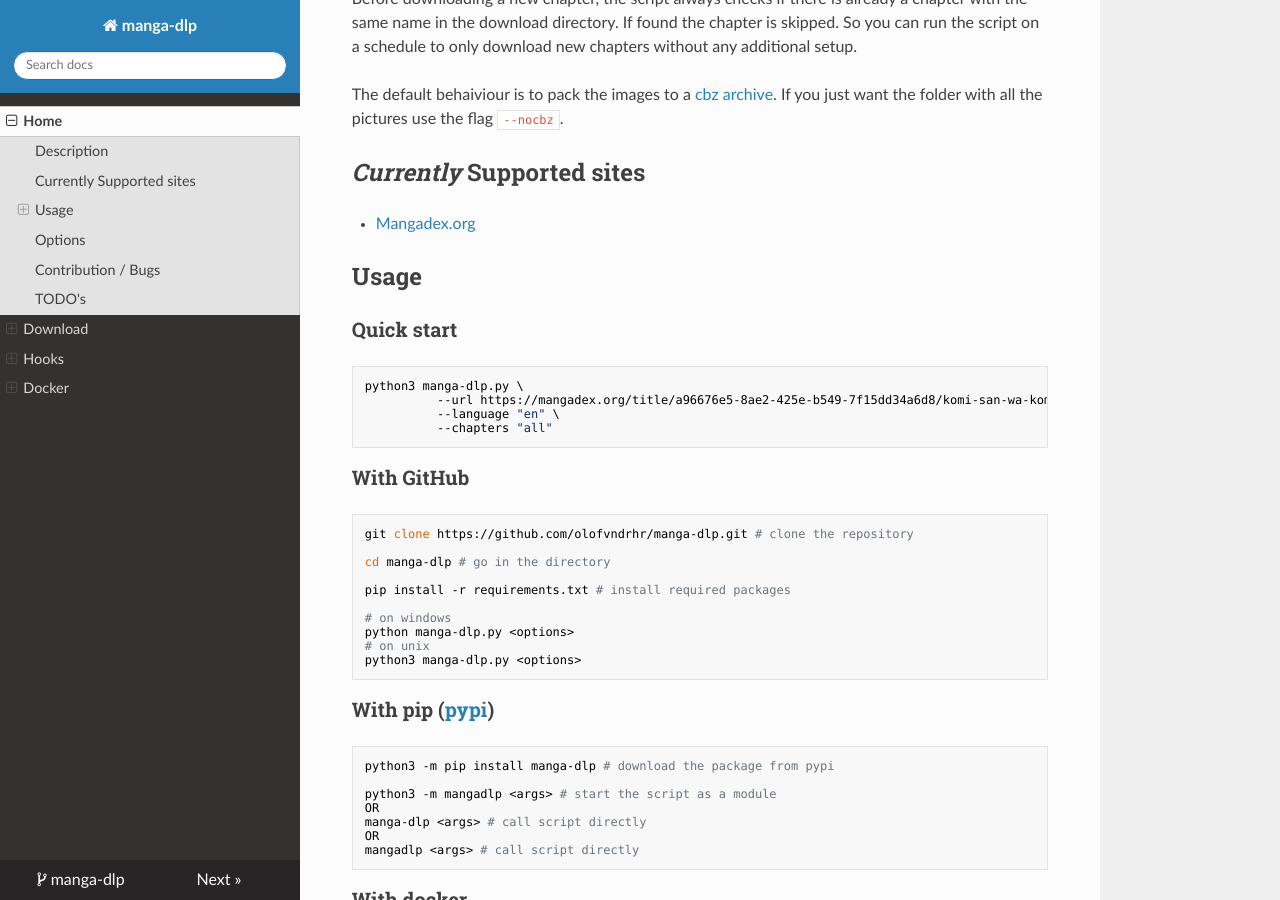
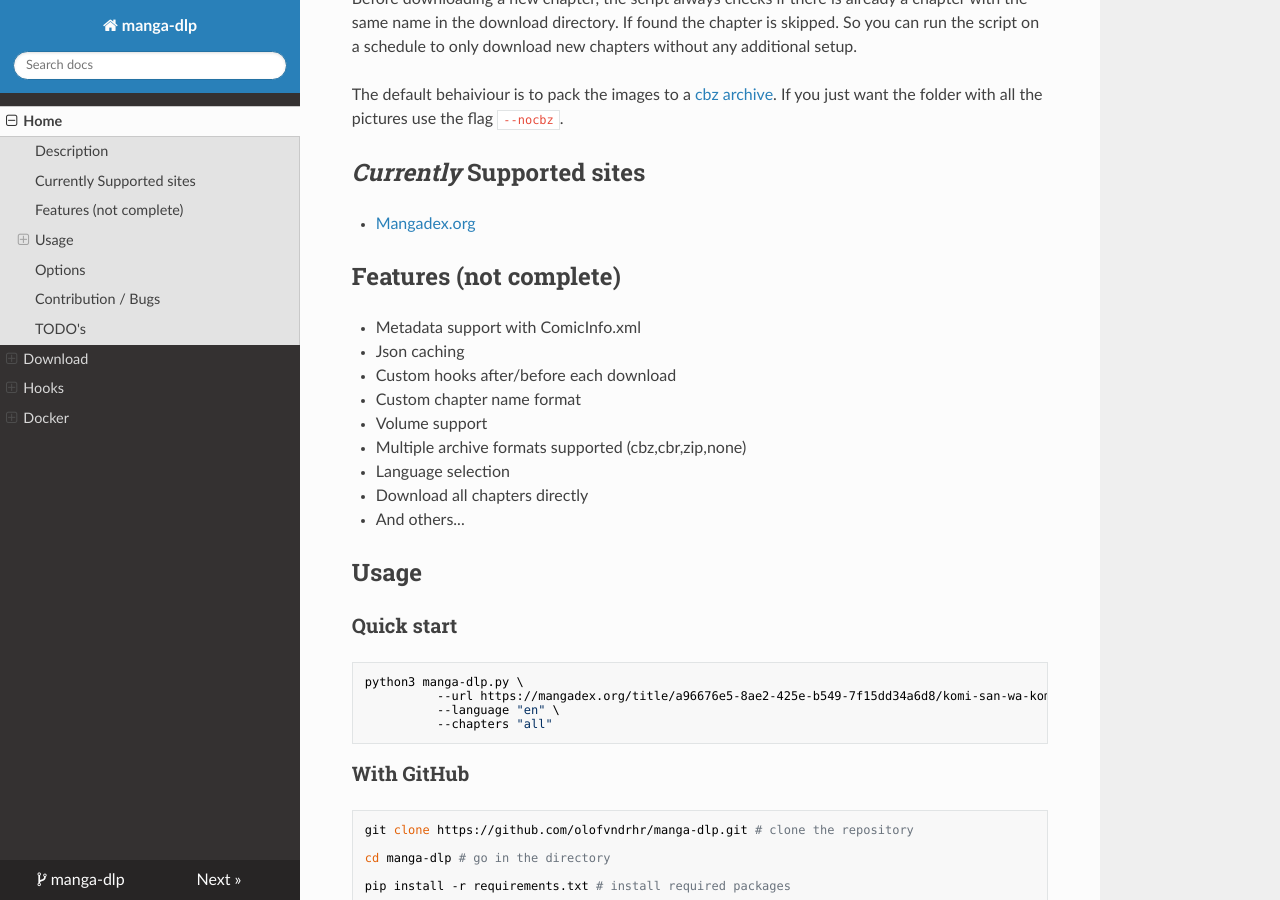
Before and after one commit to olofvndrhr/manga-dlp, an MkDocs documentation site: the page built from docs/pages/index.md, in a window 1280 px wide and 900 px high, scrolled down 614 px. Built offline with MkDocs 1.6.1, drawn with Linux system fonts in a browser that asks for light colours; nearby versions of some CDN libraries; a script that is not in the unit is left out.

Commit message:
update readme [CI SKIP]
Signed-off-by: Ivan Schaller <ivan@schaller.sh>

```diff
--- a/docs/pages/index.md
+++ b/docs/pages/index.md
@@ -18,7 +18,7 @@ Meta
 
 [![Code style](https://img.shields.io/badge/code%20style-black-black)](https://github.com/psf/black)
 [![Linter](https://img.shields.io/badge/linter-ruff-red)](https://github.com/charliermarsh/ruff)
-[![Types](https://img.shields.io/badge/types-mypy-blue)](https://github.com/python/mypy)
+[![Types](https://img.shields.io/badge/types-pyright-blue)](https://github.com/microsoft/pyright)
 [![Tests](https://img.shields.io/badge/tests-pytest%20%7C%20tox-yellow)](https://github.com/pytest-dev/pytest/)
 [![Coverage](https://img.shields.io/badge/coverage-coveragepy-green)](https://github.com/nedbat/coveragepy)
 [![License](https://img.shields.io/badge/license-MIT-9400d3.svg)](https://snyk.io/learn/what-is-mit-license/)
@@ -41,6 +41,18 @@ you just want the folder with all the pictures use the flag `--nocbz`.
 ## _Currently_ Supported sites
 
 -   [Mangadex.org](https://mangadex.org/)
+
+## Features (not complete)
+
+-   Metadata support with ComicInfo.xml
+-   Json caching
+-   Custom hooks after/before each download
+-   Custom chapter name format
+-   Volume support
+-   Multiple archive formats supported (cbz,cbr,zip,none)
+-   Language selection
+-   Download all chapters directly
+-   And others...
 
 ## Usage
 
```
Also changed, not shown: README.md.
